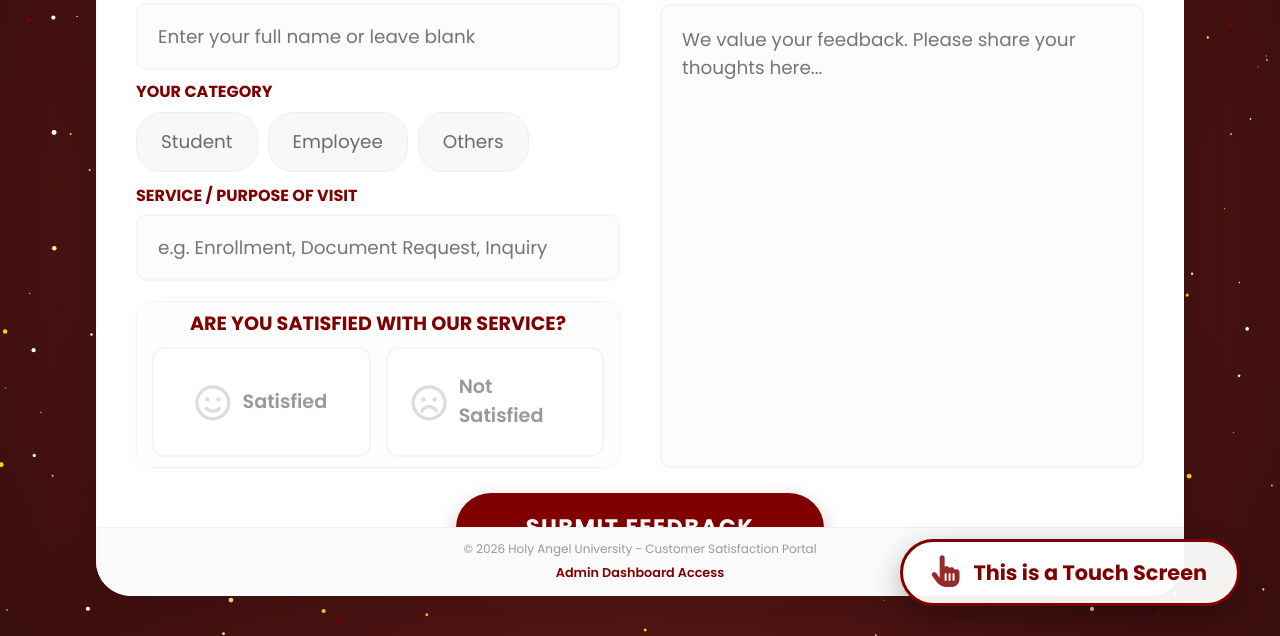
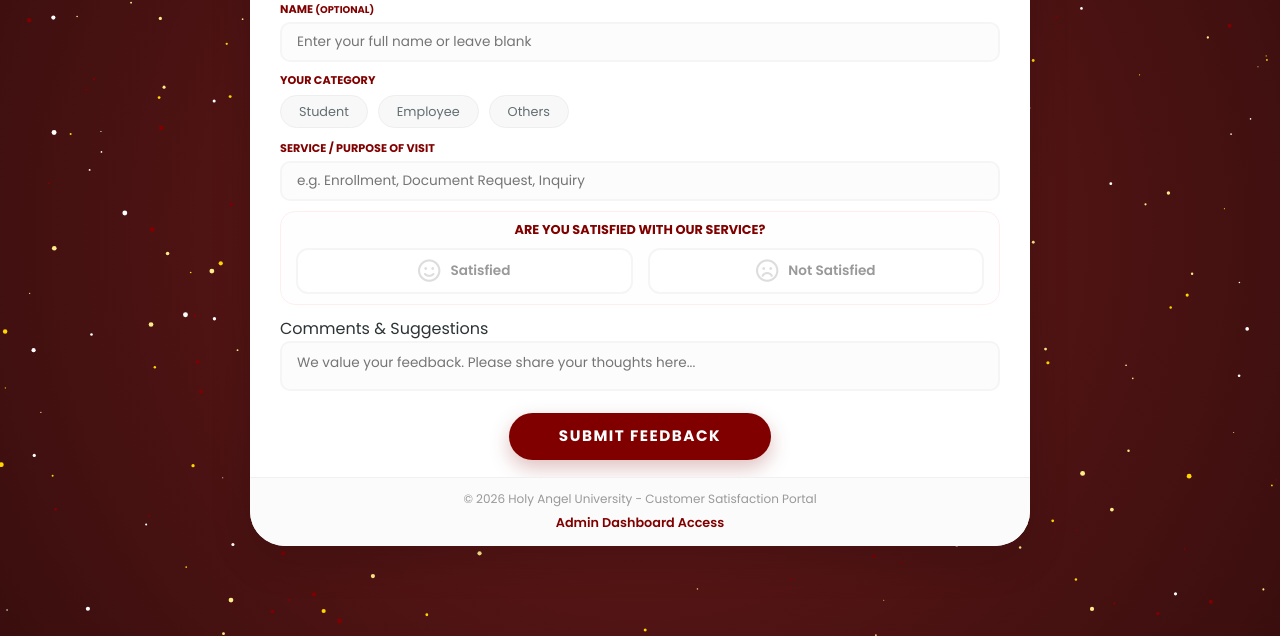
Before and after one commit to CSiron21/customer-satisfaction-form, a plain HTML site: page index.html in a window 1280 px wide. Shown: the part 164-800 px from the top of the page. Drawn offline with nearby package versions, Linux system fonts and the light colour scheme.

Commit message:
reverted changes 1.0

```diff
--- a/css/dashboard.css
+++ b/css/dashboard.css
@@ -13,9 +13,7 @@
 body {
     font-family: 'Poppins', sans-serif;
     background: linear-gradient(135deg, #f5f7fa 0%, #e4e8ec 100%);
-    height: 100vh;
-    overflow: hidden;
-    /* Prevent page scrolling */
+    min-height: 100vh;
     color: #2d3436;
 }
 
@@ -105,9 +103,6 @@ body {
     max-width: 1400px;
     margin: 0 auto;
     padding: 2rem;
-    height: calc(100vh - 70px);
-    display: flex;
-    flex-direction: column;
 }
 
 /* --- Summary Cards --- */
@@ -180,10 +175,6 @@ body {
     border-radius: 16px;
     box-shadow: 0 4px 15px rgba(0, 0, 0, 0.06);
     overflow: hidden;
-    flex: 1;
-    display: flex;
-    flex-direction: column;
-    min-height: 0;
 }
 
 .table-header {
@@ -198,18 +189,9 @@ body {
     margin: 0;
 }
 
-#table-content {
-    flex: 1;
-    display: flex;
-    flex-direction: column;
-    min-height: 0;
-}
-
 /* --- Responsive Table --- */
 .table-responsive {
-    overflow-y: auto;
     overflow-x: auto;
-    flex: 1;
 }
 
 .submissions-table {
@@ -352,24 +334,3 @@ body {
         display: none;
     }
 }
-
-/* --- Custom Scrollbar for Touch Screens --- */
-::-webkit-scrollbar {
-    width: 40px;
-    height: 40px;
-}
-
-::-webkit-scrollbar-track {
-    background: #f1f1f1;
-    border-radius: 20px;
-}
-
-::-webkit-scrollbar-thumb {
-    background: #a8a8a8;
-    border-radius: 20px;
-    border: 7px solid #f1f1f1;
-}
-
-::-webkit-scrollbar-thumb:hover {
-    background: #888888;
-}
--- a/css/survey_aesthetic.css
+++ b/css/survey_aesthetic.css
@@ -41,10 +41,8 @@ body {
 }
 
 .survey-container {
-    width: 85vw;
-    max-width: 1400px;
-    height: 90vh;
-    /* Fill 90% of the screen height */
+    width: 100%;
+    max-width: 780px;
     background: var(--white);
     border-radius: var(--border-radius);
     box-shadow: var(--shadow-premium);
@@ -89,14 +87,14 @@ body {
 }
 
 .official-title {
-    font-size: 1.8rem;
+    font-size: 1.1rem;
     font-weight: 700;
     color: var(--hau-maroon);
     margin: 0;
 }
 
 .official-subtitle {
-    font-size: 1.1rem;
+    font-size: 0.75rem;
     color: var(--text-muted);
     margin: 0;
     text-transform: uppercase;
@@ -112,34 +110,10 @@ body {
 
 /* Form Content */
 form {
-    padding: 20px 40px;
-    /* Larger padding to match size */
+    padding: 12px 30px;
     flex: 1;
     overflow-y: auto;
-    display: flex;
-    flex-direction: column;
-}
-
-.form-columns {
-    flex: 1;
-    display: grid;
-    grid-template-columns: 1fr 1fr;
-    gap: 40px;
-    align-items: stretch;
-}
-
-.form-column-left,
-.form-column-right {
-    display: flex;
-    flex-direction: column;
-    justify-content: space-between;
-}
-
-@media (max-width: 768px) {
-    .form-columns {
-        grid-template-columns: 1fr;
-        gap: 15px;
-    }
+    /* Fallback internal scroll */
 }
 
 .form-row {
@@ -147,18 +121,18 @@ form {
 }
 
 .row-label {
-    font-size: 1rem;
+    font-size: 0.7rem;
     font-weight: 700;
     color: var(--hau-maroon);
     text-transform: uppercase;
-    margin-bottom: 6px;
+    margin-bottom: 4px;
     display: block;
 }
 
 .row-content input[type="text"] {
     width: 100%;
-    padding: 18px 20px;
-    font-size: 1.15rem;
+    padding: 8px 15px;
+    font-size: 0.85rem;
     border: 2px solid #f5f5f5;
     border-radius: 10px;
     background: #fcfcfc;
@@ -189,15 +163,14 @@ form {
 }
 
 .cat-item label {
-    padding: 15px 24px;
-    font-size: 1.15rem;
+    padding: 6px 18px;
+    font-size: 0.8rem;
     background: #f8f8f8;
     border: 1.5px solid #eee;
-    border-radius: 25px;
+    border-radius: 20px;
     cursor: pointer;
     transition: var(--transition);
     color: var(--text-muted);
-    display: inline-block;
 }
 
 .cat-item input:checked+label {
@@ -216,10 +189,10 @@ form {
 }
 
 .section-title {
-    font-size: 1.2rem;
+    font-size: 0.8rem;
     font-weight: 700;
     text-align: center;
-    margin-bottom: 12px;
+    margin-bottom: 10px;
     color: var(--hau-maroon);
     text-transform: uppercase;
 }
@@ -234,8 +207,8 @@ form {
     display: flex;
     align-items: center;
     justify-content: center;
-    gap: 12px;
-    padding: 24px;
+    gap: 10px;
+    padding: 10px;
     background: #fff;
     border: 2px solid #f5f5f5;
     border-radius: 12px;
@@ -244,12 +217,12 @@ form {
 }
 
 .sat-option i {
-    font-size: 2.2rem;
+    font-size: 1.4rem;
     color: #ddd;
 }
 
 .sat-label {
-    font-size: 1.2rem;
+    font-size: 0.85rem;
     font-weight: 600;
     color: #999;
 }
@@ -276,19 +249,14 @@ form {
 
 /* Comments */
 .comments-section {
-    margin-top: 15px;
-    display: flex;
-    flex-direction: column;
-    flex: 1;
+    margin-top: 12px;
 }
 
 .comments-area {
     width: 100%;
-    flex: 1;
-    min-height: 120px;
-    /* Minimum height before grid expansion */
-    padding: 20px 20px;
-    font-size: 1.15rem;
+    height: 50px;
+    padding: 10px 15px;
+    font-size: 0.85rem;
     border: 2px solid #f5f5f5;
     border-radius: 10px;
     background: #fcfcfc;
@@ -304,7 +272,7 @@ form {
 
 /* Submit Area */
 .btn-submit-container {
-    padding: 25px 0 10px;
+    padding: 15px 0 5px;
     text-align: center;
 }
 
@@ -312,8 +280,8 @@ form {
     background: var(--hau-maroon);
     color: #fff;
     border: none;
-    padding: 18px 70px;
-    font-size: 1.4rem;
+    padding: 12px 50px;
+    font-size: 0.95rem;
     font-weight: 700;
     border-radius: 50px;
     text-transform: uppercase;
@@ -395,79 +363,3 @@ form {
         gap: 8px;
     }
 }
-
-/* Touch Indicator floating widget */
-.touch-indicator {
-    position: fixed;
-    bottom: 30px;
-    right: 40px;
-    background: rgba(255, 255, 255, 0.95);
-    padding: 15px 30px;
-    border-radius: 50px;
-    display: flex;
-    align-items: center;
-    gap: 15px;
-    box-shadow: 0 10px 30px rgba(0, 0, 0, 0.3);
-    border: 3px solid var(--hau-maroon);
-    color: var(--hau-maroon);
-    font-weight: 700;
-    font-size: 1.3rem;
-    z-index: 1000;
-    pointer-events: none;
-    /* Prevents it from blocking clicks to underlying items */
-}
-
-.pulse-icon {
-    font-size: 1.8rem;
-    animation: touchPulse 1.8s infinite ease-in-out;
-}
-
-@keyframes touchPulse {
-    0% {
-        transform: scale(1);
-        opacity: 1;
-    }
-
-    50% {
-        transform: scale(1.25);
-        opacity: 0.6;
-    }
-
-    100% {
-        transform: scale(1);
-        opacity: 1;
-    }
-}
-
-/* --- Custom Scrollbar for Touch Screens --- */
-::-webkit-scrollbar,
-form::-webkit-scrollbar,
-.submissions-table::-webkit-scrollbar,
-.comments-area::-webkit-scrollbar {
-    width: 40px;
-    height: 40px;
-}
-
-::-webkit-scrollbar-track,
-form::-webkit-scrollbar-track,
-.submissions-table::-webkit-scrollbar-track,
-.comments-area::-webkit-scrollbar-track {
-    background: #f1f1f1;
-    border-radius: 20px;
-}
-
-::-webkit-scrollbar-thumb,
-form::-webkit-scrollbar-thumb,
-.submissions-table::-webkit-scrollbar-thumb,
-.comments-area::-webkit-scrollbar-thumb {
-    background: #a8a8a8;
-    border-radius: 20px;
-    border: 7px solid #f1f1f1;
-}
-
-::-webkit-scrollbar-thumb:hover,
-form::-webkit-scrollbar-thumb:hover,
-.submissions-table::-webkit-scrollbar-thumb:hover,
-.comments-area::-webkit-scrollbar-thumb:hover {
-    background: #888888;
-}
--- a/index.html
+++ b/index.html
@@ -44,8 +44,6 @@
         </header>
 
         <form class="needs-validation" novalidate id="surveyForm">
-            <div class="form-columns">
-                <div class="form-column-left">
             <!-- Name Row -->
             <div class="form-row">
                 <label class="row-label">Name <small>(Optional)</small></label>
@@ -71,8 +69,7 @@
                             <label class="form-check-label" for="cat_employee">Employee</label>
                         </div>
                         <div class="cat-item">
-                                    <input class="form-check-input" type="radio" name="category" value="Others"
-                                        id="cat_others">
+                            <input class="form-check-input" type="radio" name="category" value="Others" id="cat_others">
                             <label class="form-check-label" for="cat_others">Others</label>
                         </div>
                     </div>
@@ -92,33 +89,25 @@
             <div class="satisfaction-section">
                 <h3 class="section-title">Are you satisfied with our service?</h3>
                 <div class="satisfaction-options">
-                            <input type="radio" class="btn-check" name="satisfaction" id="satisfied" value="Satisfied"
-                                required>
+                    <input type="radio" class="btn-check" name="satisfaction" id="satisfied" value="Satisfied" required>
                     <label class="sat-option" for="satisfied">
                         <i class="far fa-smile sm-smile"></i>
                         <span class="sat-label">Satisfied</span>
                     </label>
 
-                            <input type="radio" class="btn-check" name="satisfaction" id="notsatisfied"
-                                value="Not Satisfied">
+                    <input type="radio" class="btn-check" name="satisfaction" id="notsatisfied" value="Not Satisfied">
                     <label class="sat-option" for="notsatisfied">
                         <i class="far fa-frown sm-frown"></i>
                         <span class="sat-label">Not Satisfied</span>
                     </label>
                 </div>
             </div>
-                </div>
 
-                <div class="form-column-right">
             <!-- Comment Section -->
-                    <div class="comments-section mt-0">
-                        <label class="comments-label" for="comments"
-                            style="font-size: 1.1rem; color: #333; margin-bottom: 5px; display: block;">Comments &
-                            Suggestions</label>
+            <div class="comments-section">
+                <label class="comments-label" for="comments">Comments & Suggestions</label>
                 <textarea class="comments-area" name="comments" id="comments"
                     placeholder="We value your feedback. Please share your thoughts here..."></textarea>
-                    </div>
-                </div>
             </div>
 
             <!-- Submit Button Area -->
@@ -133,12 +122,6 @@
             <p id="footer-year"></p>
             <a href="admin_login.html" class="admin-link">Admin Dashboard Access</a>
         </footer>
-    </div>
-
-    <!-- Touch Screen Indicator -->
-    <div class="touch-indicator">
-        <i class="fas fa-hand-pointer pulse-icon"></i>
-        <span>This is a Touch Screen</span>
     </div>
 
     <!-- Bootstrap Bundle with Popper -->
```
Lines whose indentation alone changed are shown as unchanged.
